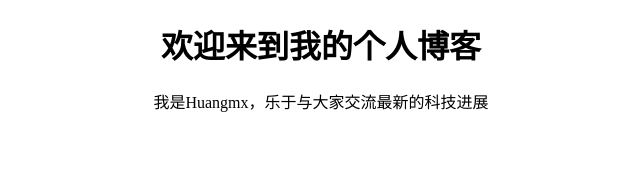
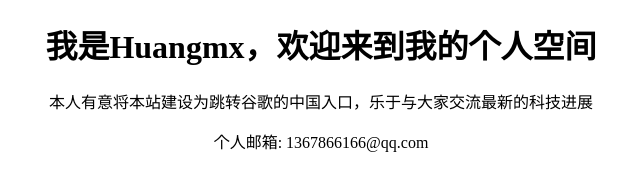
Before and after one commit to hmxv2/hmxv2.github.io, a plain HTML site: page index.html in a window 1280 px wide. Shown: the whole page, without its empty margins (319-959 px from the left). Drawn offline with Linux system fonts and the light colour scheme.

Commit message:
Update index.html

```diff
--- a/index.html
+++ b/index.html
@@ -4,8 +4,9 @@
     <meta charset="UTF-8">
     <title>Huangmx's Blog</title>
 </head>
-<h1 align="center">欢迎来到我的个人博客</h1>
-<p align="center">我是Huangmx，乐于与大家交流最新的科技进展</p>
+<h1 align="center">我是Huangmx，欢迎来到我的个人空间</h1>
+<p align="center">本人有意将本站建设为跳转谷歌的中国入口，乐于与大家交流最新的科技进展</p>
+<p align="center">个人邮箱: 1367866166@qq.com</p>
 <body>
 
 </body>
```
